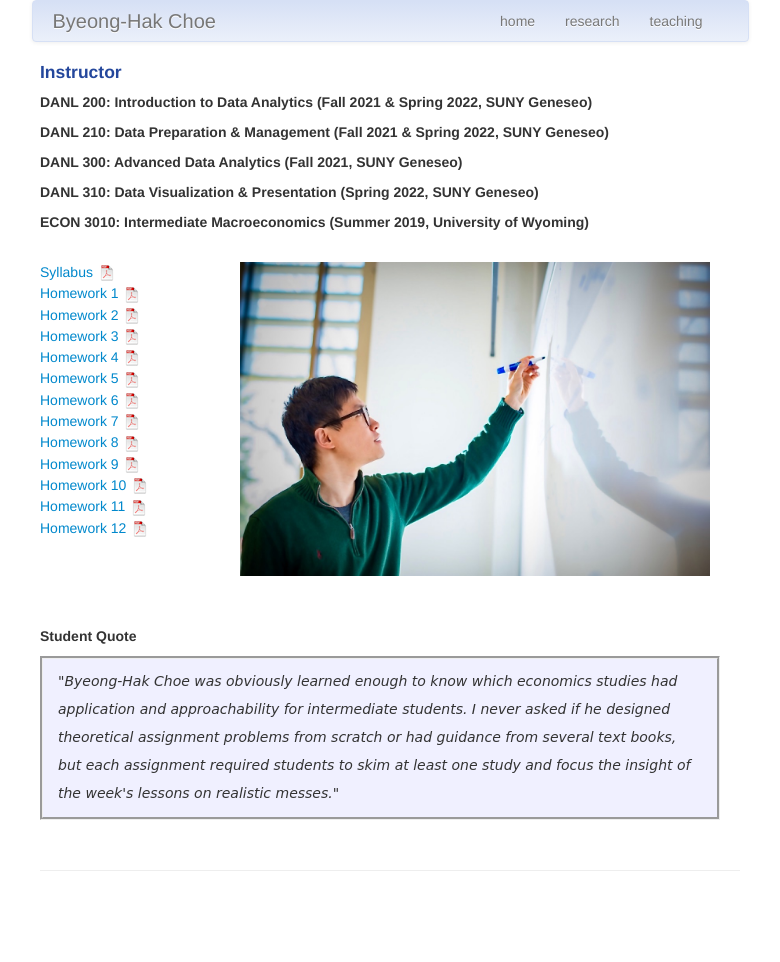
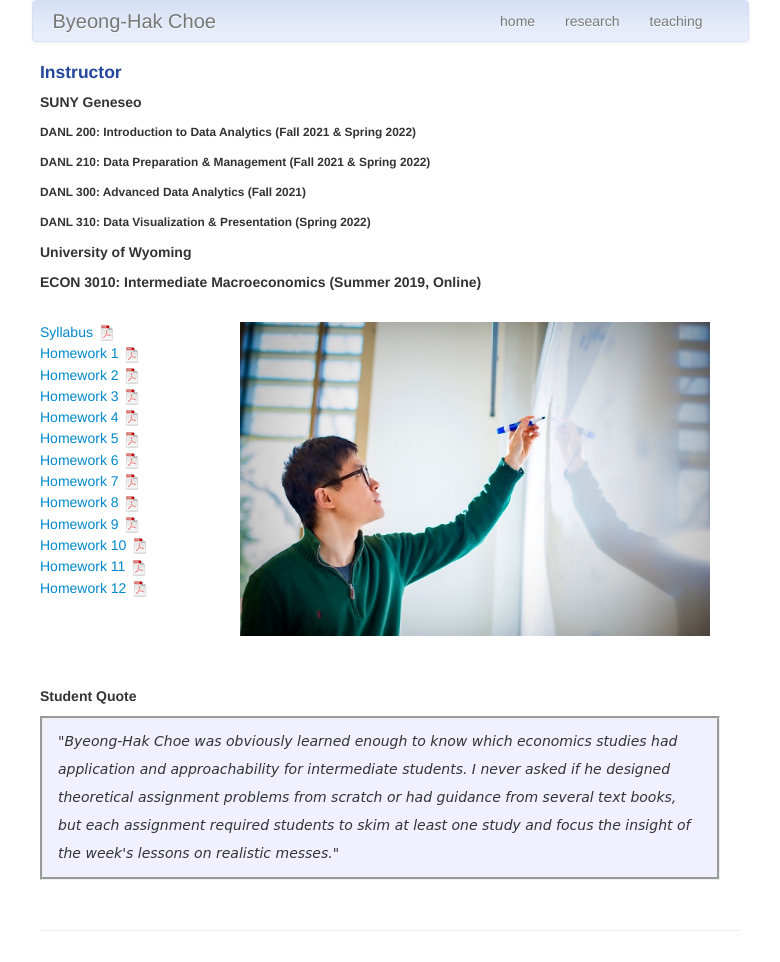
Before and after one commit to Erikwoj/bcecon.github.io, a Jekyll site: the page built from pages/teaching.md, in a window 1280 px wide. Shown: the whole page, without its empty margins (250-1030 px from the left). Built offline with Jekyll 4.4.1, drawn with Linux system fonts in a browser that asks for light colours; before the commit the page ends 902 px from its top, so only the background shows below that.

Commit message:
Update teaching.md

```diff
--- a/pages/teaching.md
+++ b/pages/teaching.md
@@ -8,15 +8,19 @@ description: B.H. Choe's teaching
 
 #### <a name="Instructor"></a>Instructor
 
-##### <strong>DANL 200: Introduction to Data Analytics</strong> (Fall 2021 & Spring 2022, SUNY Geneseo)
+##### <a name="SUNY Geneseo"></a>SUNY Geneseo
 
-##### <strong>DANL 210: Data Preparation & Management</strong> (Fall 2021 & Spring 2022, SUNY Geneseo)
+###### <strong>DANL 200: Introduction to Data Analytics</strong> (Fall 2021 & Spring 2022)
 
-##### <strong>DANL 300: Advanced Data Analytics</strong> (Fall 2021, SUNY Geneseo)
+###### <strong>DANL 210: Data Preparation & Management</strong> (Fall 2021 & Spring 2022)
 
-##### <strong>DANL 310: Data Visualization & Presentation</strong> (Spring 2022, SUNY Geneseo)
+###### <strong>DANL 300: Advanced Data Analytics</strong> (Fall 2021)
 
-##### <strong>ECON 3010: Intermediate Macroeconomics</strong> (Summer 2019, University of Wyoming)
+###### <strong>DANL 310: Data Visualization & Presentation</strong> (Spring 2022)
+
+##### <a name="University of Wyoming"></a>University of Wyoming
+
+##### <strong>ECON 3010: Intermediate Macroeconomics</strong> (Summer 2019, Online)
 <div class="container">
     <div class="row-fluid">
         <div class="span2">
```
